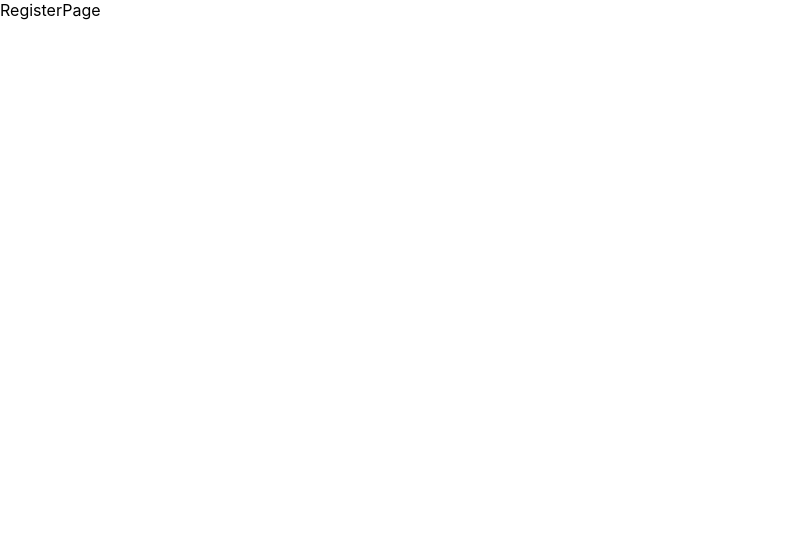
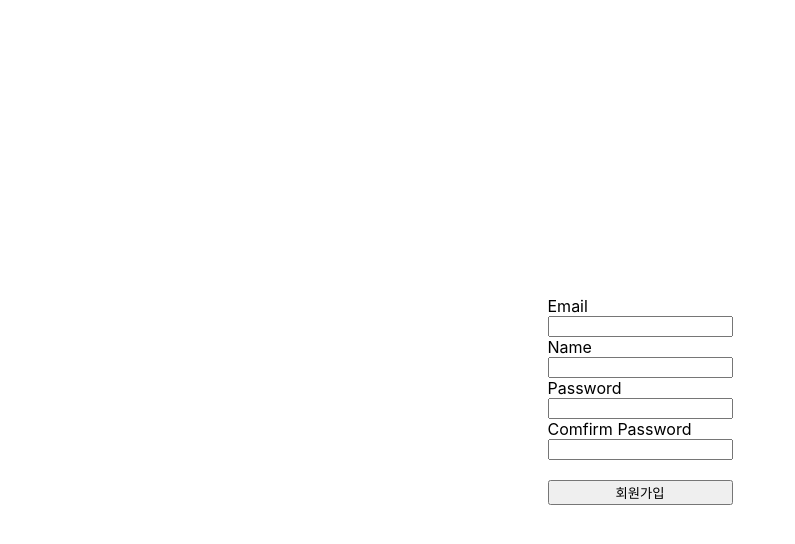
Before and after one commit to saebyeolKim/boiler-plate-ko, a React (Create React App) app in the folder client/: page /register in a window 1280 px wide. Shown: the top 544 px of the page, without its empty margins (0-795 px from the left). Built offline with nearby package versions, Linux system fonts and the light colour scheme.

Commit message:
feat: 회원기입 페이징

```diff
--- a/client/src/_actions/types.js
+++ b/client/src/_actions/types.js
@@ -1 +1,2 @@
 export const LOGIN_USER = "login_user";
+export const REGISTER_USER = "register_user";
--- a/client/src/_actions/user_action.js
+++ b/client/src/_actions/user_action.js
@@ -1,7 +1,9 @@
 import axios from "axios";
 import {
-    LOGIN_USER
+    LOGIN_USER,
+    REGISTER_USER
 } from './types';
+
 export function loginUser(dataToSubmit){
     const request = axios.post('/api/users/login', dataToSubmit)
         .then(response => response.data)
@@ -11,3 +13,13 @@
         payload: request
     }
 }
+
+export function registerUser(dataToSubmit){
+    const request = axios.post('/api/users/register', dataToSubmit)
+        .then(response => response.data)
+
+    return{
+        type: REGISTER_USER,
+        payload: request
+    }
+}
--- a/client/src/_reducers/user_reducer.js
+++ b/client/src/_reducers/user_reducer.js
@@ -1,5 +1,6 @@
 import {
-    LOGIN_USER
+    LOGIN_USER,
+    REGISTER_USER
 } from '../_actions/types';
 
 export default function(state = {}, action){
@@ -7,7 +8,9 @@
         case LOGIN_USER:
             return {...state, loginSuccess: action.payload}
             break;
-
+        case REGISTER_USER:
+            return {...state, register: action.payload}
+            break;
         default:
             return state;
     }
--- a/client/src/components/views/RegisterPage/RegisterPage.js
+++ b/client/src/components/views/RegisterPage/RegisterPage.js
@@ -1,8 +1,82 @@
-import React from 'react'
+import React, { useState } from 'react'
+import { useDispatch } from 'react-redux'
+import { registerUser } from '../../../_actions/user_action';
 
-function RegisterPage() {
-  return (
-    <div>RegisterPage</div>
+function RegisterPage(props) {
+  const dispatch = useDispatch();
+
+    const [Email, setEmail] = useState("")
+    const [Name, setName] = useState("")
+    const [Password, setPassword] = useState("")
+    const [ComfirmPassword, setComfirmPassword] = useState("")
+
+    const onEmailHandler = (event) => {
+        setEmail(event.currentTarget.value)
+    }
+
+    const onNameHandler = (event) => {
+        setName(event.currentTarget.value)
+    }
+
+    const onPasswordHandler = (event) => {
+        setPassword(event.currentTarget.value)
+    }
+
+    const onComfirmPasswordHandler = (event) => {
+        setComfirmPassword(event.currentTarget.value)
+    }
+
+    const onSubmitHandler = (event) => {
+        event.preventDefault(); //페이지 리프레쉬 되는것을 막기 위한 것
+
+        if(Password !== ComfirmPassword) {
+            return alert("비밀번호와 비밀번호 확인은 같아야 합니다.");
+        }
+
+        let body= {
+            email : Email,
+            name : Name,
+            password : Password
+        }
+
+        dispatch(registerUser(body))
+            .then(response => {
+                if(response.payload.success) {
+                    props.history.push('/')
+                } else {
+                    alert('Error')
+                }
+            })
+
+
+    }
+
+    return (
+    <div style={{
+      display:'flex', justifyContent:'center', alignItems:'center',
+      width:'100%', height:'100vh'
+      }}>
+          <form style={{display:'flex', flexDirection:'column'}}
+              onSubmit={onSubmitHandler}
+          >
+              <label>Email</label>
+              <input type="email" value={Email} onChange={onEmailHandler} />
+
+              <label>Name</label>
+              <input type="text" value={Name} onChange={onNameHandler} />
+
+              <label>Password</label>
+              <input type="password" value={Password} onChange={onPasswordHandler} />
+
+              <label>Comfirm Password</label>
+              <input type="password" value={ComfirmPassword} onChange={onComfirmPasswordHandler} />
+
+              <br/>
+              <button>
+                회원가입
+              </button>
+          </form>
+      </div>
   )
 }
 
--- a/client/src/index.js
+++ b/client/src/index.js
@@ -18,8 +18,8 @@
   <Provider
     store={createStoreWithMiddlware(Reducer,
         //크롬 확장프로그램 Redux DevTools 설치 후 추가
-        window._REDUX_DEVTOOLS_EXTENSION_&&
-        window._REDUX_DEVTOOLS_EXTENSION_()
+        window.__REDUX_DEVTOOLS_EXTENSION__&&
+        window.__REDUX_DEVTOOLS_EXTENSION__()
       )}
   >
     <App />
```
